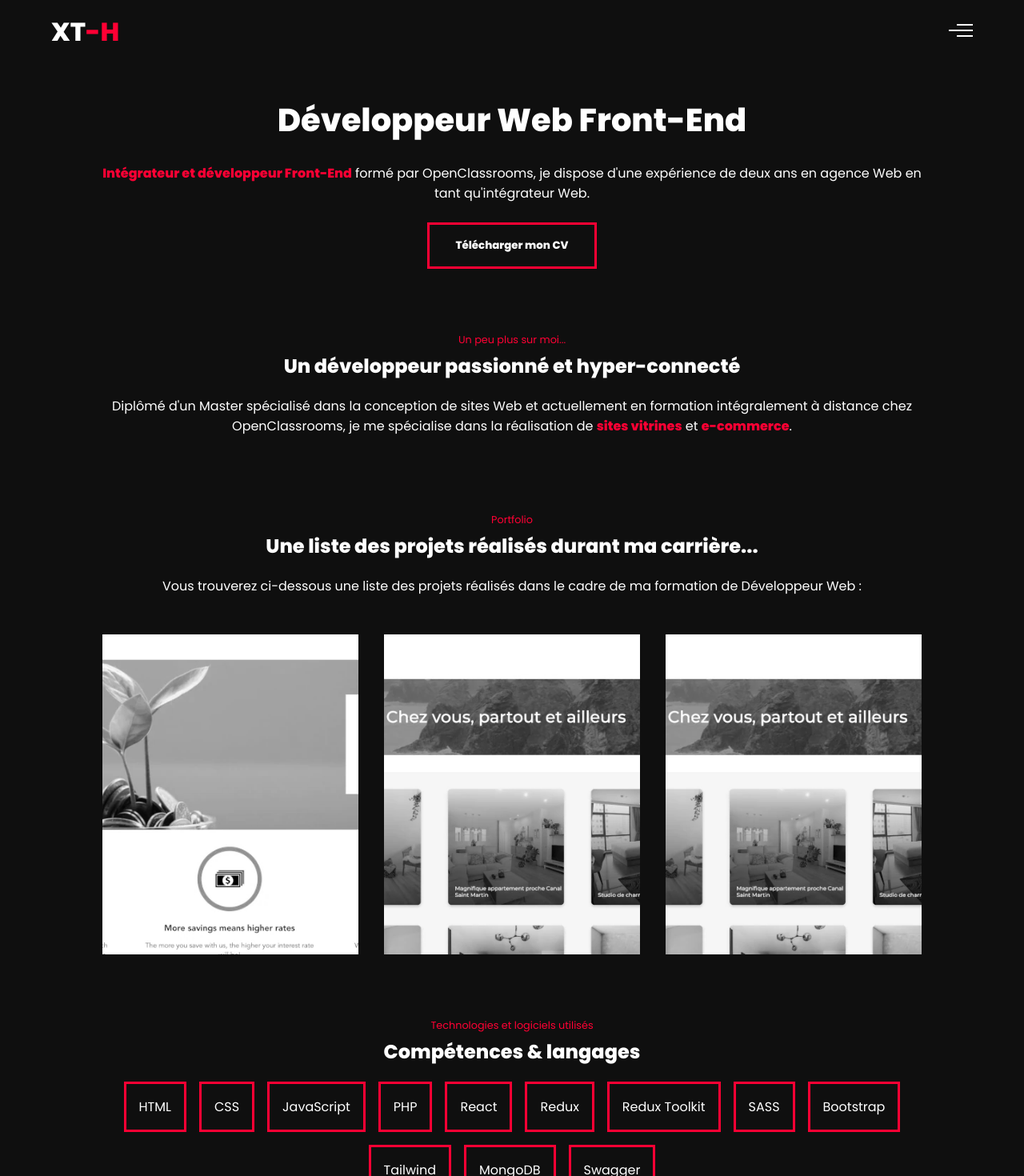
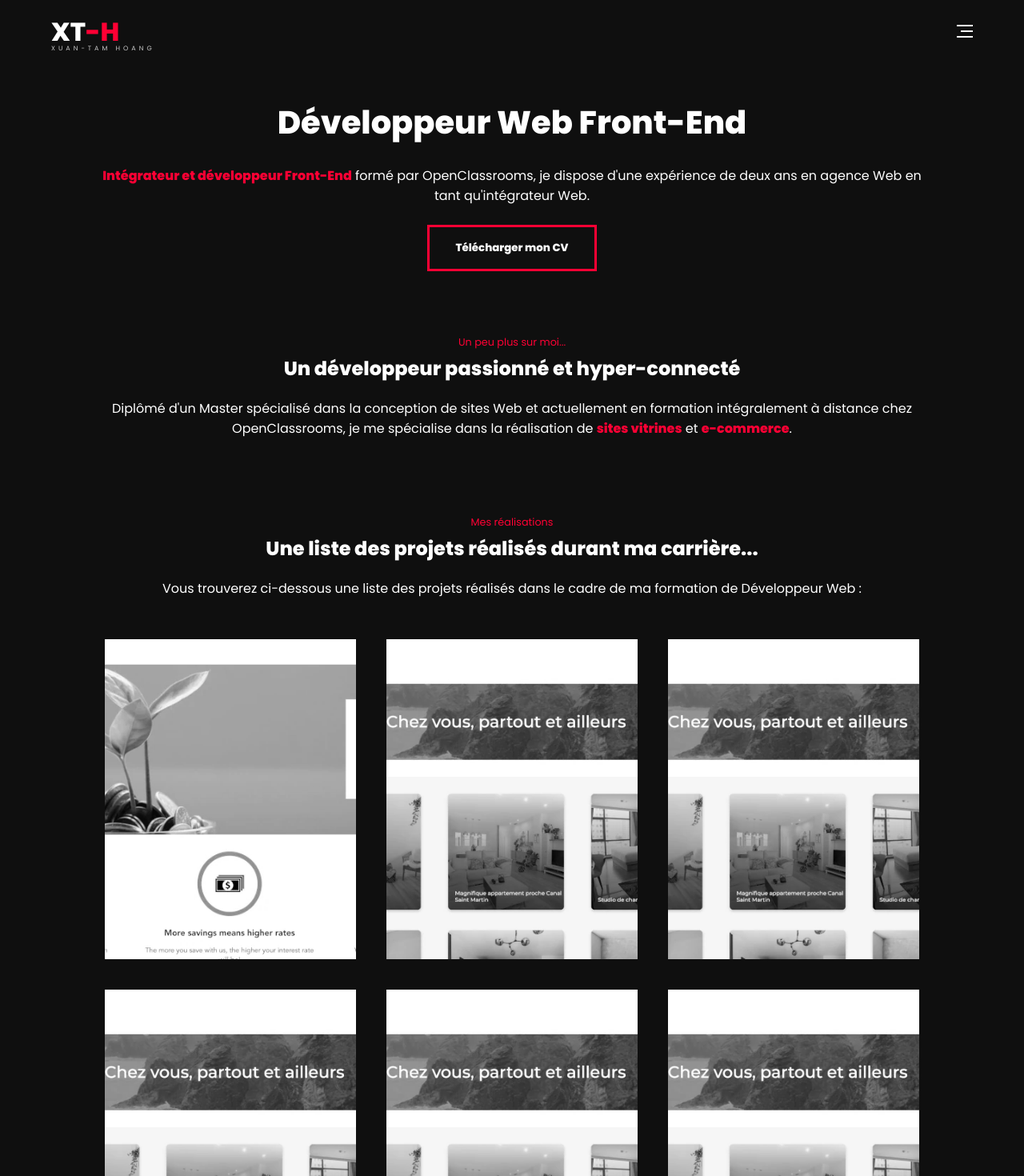
Before and after one commit to xuantam-h/xuantam-hoang, a React (Create React App) app: page / in a window 1280 px wide. Shown: the top 1470 px of the page at 80% size. Built offline with nearby package versions, Linux system fonts and the light colour scheme.

Commit message:
Added minor details to Logo component

```diff
--- a/src/assets/data/data.js
+++ b/src/assets/data/data.js
@@ -31,12 +31,36 @@ const projects = [
         description: "",
     },
     {
-        name: "Argent Bank",
-        tags: ["HTML", "CSS", "React", "React-router", "Redux", "Redux-toolkit"],
-        url: "https://github.com/xuantam-h/ArgentBank-website",
+        name: "Sophie Bluel",
+        tags: ["HTML", "CSS", "JavaScript", "Swagger", "Node.js"],
+        url: "https://github.com/xuantam-h/portfolio-sophie-bluel",
         image: "./project-kasa.webp",
-        summary: "",
-        description: "",
+        summary: "Projet de création d'une page administration. Appel API pour ajouter, supprimer des travaux de l'architecte",
+        description: "Projet de création d'une page administration. Appel API pour ajouter, supprimer des travaux de l'architecte",
+    },
+    {
+        name: "Oh my Food !",
+        tags: ["HTML", "CSS", "Responsive Web Design", "Animations"],
+        url: "https://github.com/xuantam-h/p4-ohmyfood",
+        image: "./project-kasa.webp",
+        summary: "Projet de création d'un site de livraison de plats en HTML/CSS. Approche mobile-first.",
+        description: "Projet de création d'une page administration. Appel API pour ajouter, supprimer des travaux de l'architecte",
+    },
+    {
+        name: "Sophie Bluel",
+        tags: ["HTML", "CSS", "JavaScript", "Swagger", "Node.js"],
+        url: "https://github.com/xuantam-h/portfolio-sophie-bluel",
+        image: "./project-kasa.webp",
+        summary: "Projet de création d'une page administration. Appel API pour ajouter, supprimer des travaux de l'architecte",
+        description: "Projet de création d'une page administration. Appel API pour ajouter, supprimer des travaux de l'architecte",
+    },
+    {
+        name: "Sophie Bluel",
+        tags: ["HTML", "CSS", "JavaScript", "Swagger", "Node.js"],
+        url: "https://github.com/xuantam-h/portfolio-sophie-bluel",
+        image: "./project-kasa.webp",
+        summary: "Projet de création d'une page administration. Appel API pour ajouter, supprimer des travaux de l'architecte",
+        description: "Projet de création d'une page administration. Appel API pour ajouter, supprimer des travaux de l'architecte",
     },
 ]
 
--- a/src/components/Logo/Logo.scss
+++ b/src/components/Logo/Logo.scss
@@ -6,4 +6,14 @@
     &-color{
         color:#FF0034;
     }
+
+    &-subtitle{
+        display: block;
+        font-size: .5rem;
+        font-weight: normal;
+        margin-top:-9px;
+        color:#c8c8c8;
+        letter-spacing: 4px;
+        text-transform: uppercase;
+    }
 }
--- a/src/components/Logo/index.js
+++ b/src/components/Logo/index.js
@@ -2,7 +2,9 @@ import './Logo.scss';
 
 const Logo = () => {
     return (
-        <p className="logo">XT<span className="logo-color">-H</span></p>
+        <>
+            <p className="logo">XT<span className="logo-color">-H</span><span className="logo-subtitle">Xuan-Tam Hoang</span></p>
+        </>
     );
 };
 
--- a/src/components/Navbar/Navbar.scss
+++ b/src/components/Navbar/Navbar.scss
@@ -4,7 +4,7 @@
     align-items: flex-end;
     span{
         background-color: white;
-        width: 30px;
+        width: 15px;
         height: 2px;
         display: block;
         margin-bottom: 5px;
--- a/src/components/ProjectCard/ProjectCard.scss
+++ b/src/components/ProjectCard/ProjectCard.scss
@@ -6,8 +6,11 @@
 
     .project-item{
         position: relative;
+        border:3px solid transparent;
+        transition: border 250ms ease-in-out;
 
         &:hover{
+            border-color:#FF0034;
             .project-overlay{
                 opacity: 1;
             }
--- a/src/components/Projects/index.js
+++ b/src/components/Projects/index.js
@@ -5,7 +5,7 @@ const Projects = () => {
     return (
         <section id="projects" className="padding-global text-center">
             <div className="container">
-                <p className="section-subtitle">Portfolio</p>
+                <p className="section-subtitle">Mes réalisations</p>
                 <h2 className="section-title">Une liste des projets réalisés durant ma carrière...</h2>
                 <p>Vous trouverez ci-dessous une liste des projets réalisés dans le cadre de ma formation de Développeur Web :</p>
                 <div className="projects-list">
```
